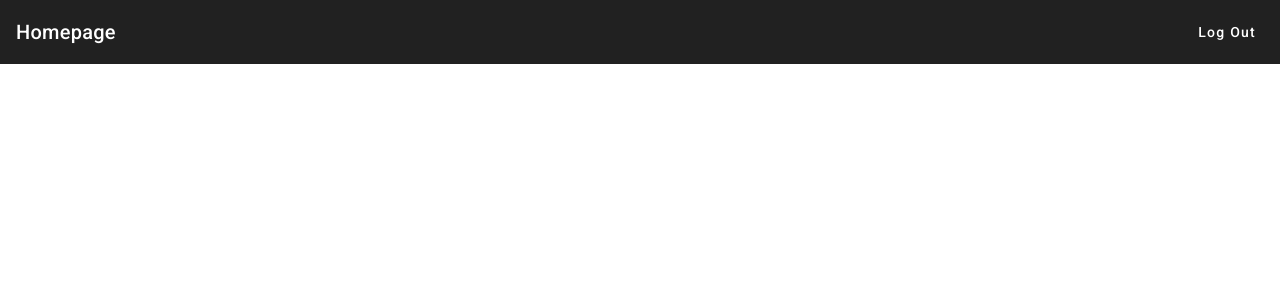
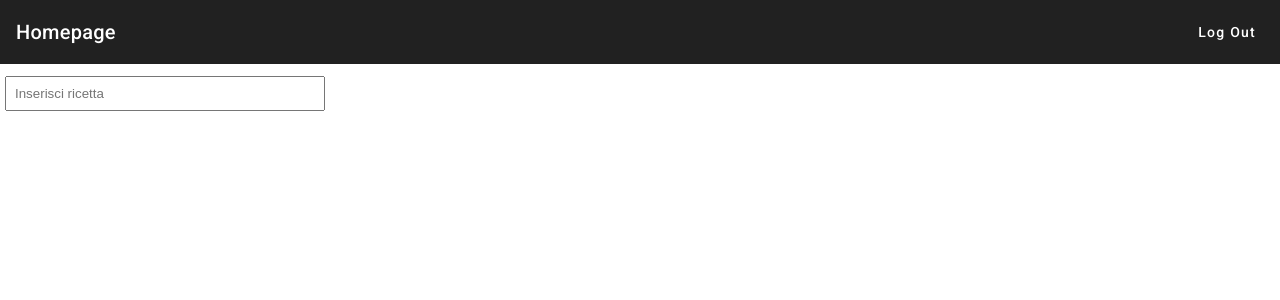
Before and after one commit to GabryVale/RicetteNonnaPapera, an Angular app: page /Homepage in a window 1280 px wide. Shown: the top 300 px of the page. Built offline with nearby package versions, Linux system fonts and the light colour scheme.

Commit message:
inserimento barra di ricerca (ancora senza logica)

```diff
--- a/src/app/navbar/navbar.component.css
+++ b/src/app/navbar/navbar.component.css
@@ -1,3 +1,14 @@
 .example-spacer {
     flex: 1 1 auto;
   }
+
+  .search-container {
+    max-width: 300px;
+    margin-left: 5px;
+  }
+
+  input {
+    width: 100%;
+    padding: 8px;
+    margin-bottom: 10px;
+  }
--- a/src/app/navbar/navbar.component.html
+++ b/src/app/navbar/navbar.component.html
@@ -1,5 +1,3 @@
-
-
 <p>
     <mat-toolbar>
         <span>Homepage</span>
@@ -13,3 +11,7 @@
         <button mat-button (click)="LogOut()">Log Out</button>
     </mat-toolbar>
 </p>
+
+<div class="search-container">
+    <input type="text" placeholder="Inserisci ricetta" />
+</div>
```
